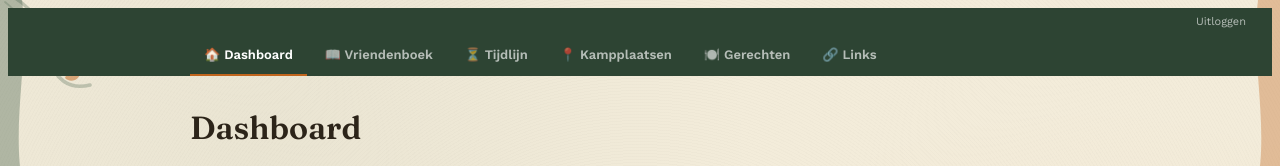
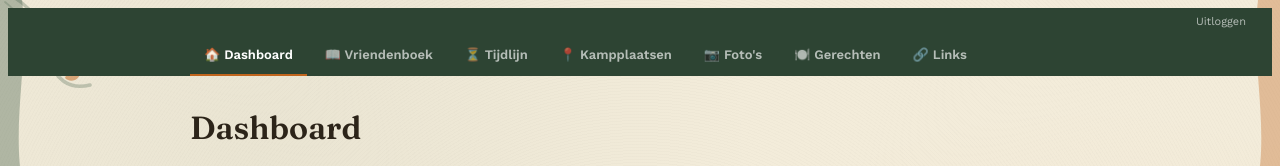
Before and after one commit to tomdemilliano/SintEduardusScouts4ever, a Next.js app: page /beheer in a window 1280 px wide. Shown: the top 166 px of the page. Built offline with nearby package versions, Linux system fonts and the light colour scheme; no server answers; the database is empty; sample sign-in values are in the browser's storage.

Commit message:
Add 'Foto's' link to AdminNav component

```diff
--- a/components/AdminNav.js
+++ b/components/AdminNav.js
@@ -7,6 +7,7 @@ const SECTIES = [
   { href: '/beheer/vriendenboek', label: 'Vriendenboek', icon: '📖', match: (p) => p.startsWith('/beheer/vriendenboek') },
   { href: '/beheer/tijdlijn', label: 'Tijdlijn', icon: '⏳', match: (p) => p.startsWith('/beheer/tijdlijn') },
   { href: '/beheer/kampplaatsen', label: 'Kampplaatsen', icon: '📍', match: (p) => p.startsWith('/beheer/kampplaatsen') },
+  { href: '/beheer/fotos', label: "Foto's", icon: '📷', match: (p) => p.startsWith('/beheer/fotos') },
   { href: '/beheer/gerechten', label: 'Gerechten', icon: '🍽️', match: (p) => p.startsWith('/beheer/gerechten') },
   { href: '/beheer/links', label: 'Links', icon: '🔗', match: (p) => p.startsWith('/beheer/links') },
 ];
```
